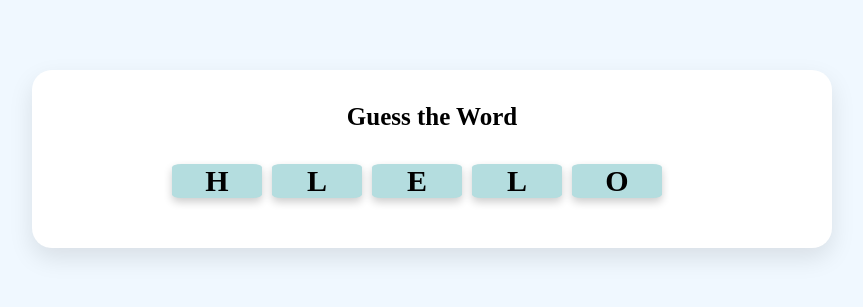
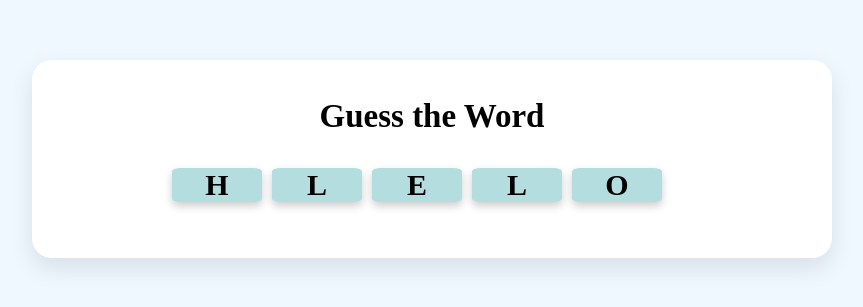
Before and after one commit to PAKAPON471/lab3sa03, a React (Create React App) app: page / in a window 1280 px wide. Shown: the part 241-548 px from the top of the page, without its empty margins (208-1071 px from the left). Built offline with nearby package versions, Linux system fonts and the light colour scheme.

Commit message:
eighth commit

```diff
--- a/src/App.css
+++ b/src/App.css
@@ -25,7 +25,7 @@
 }
 
 .wrapper h1 {
-  font-size: 25px;
+  font-size: 33px;
   padding: 16px 20px;
   font-family: cursive;
   text-align: center;
```
